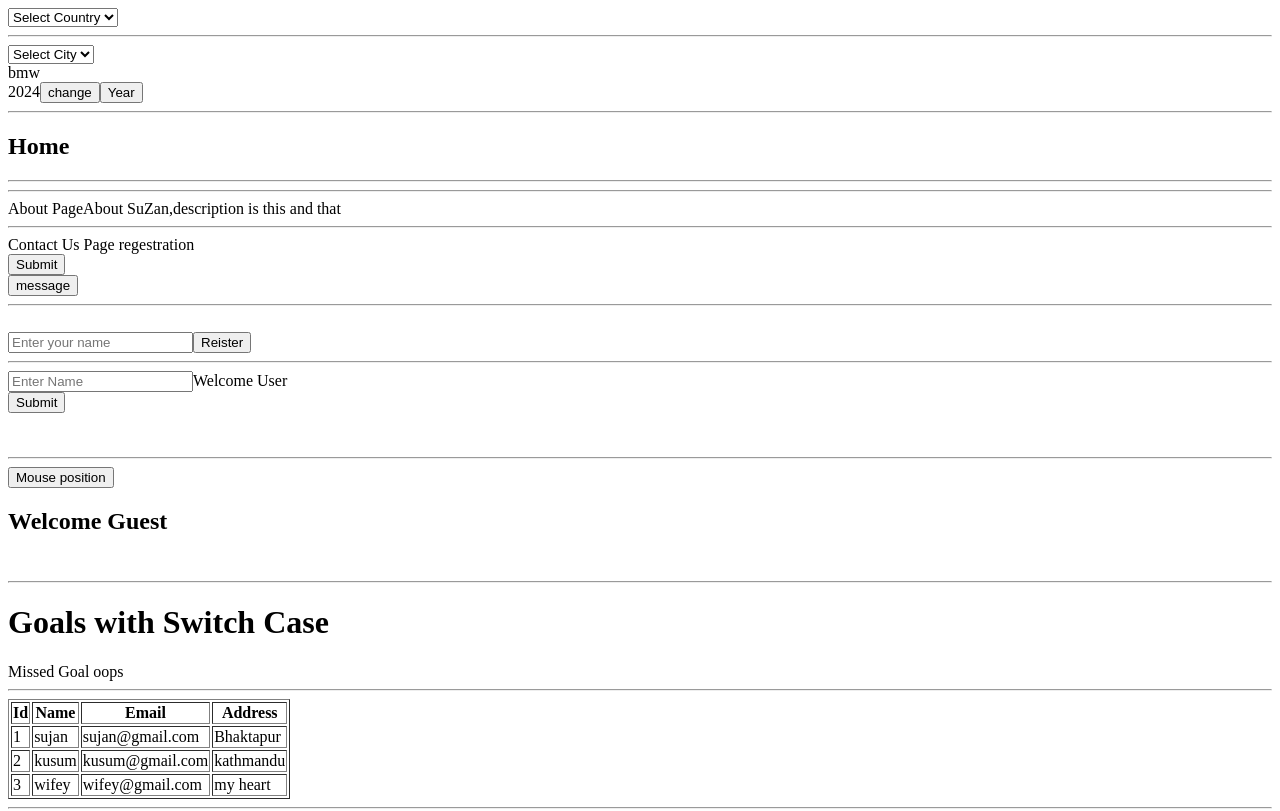
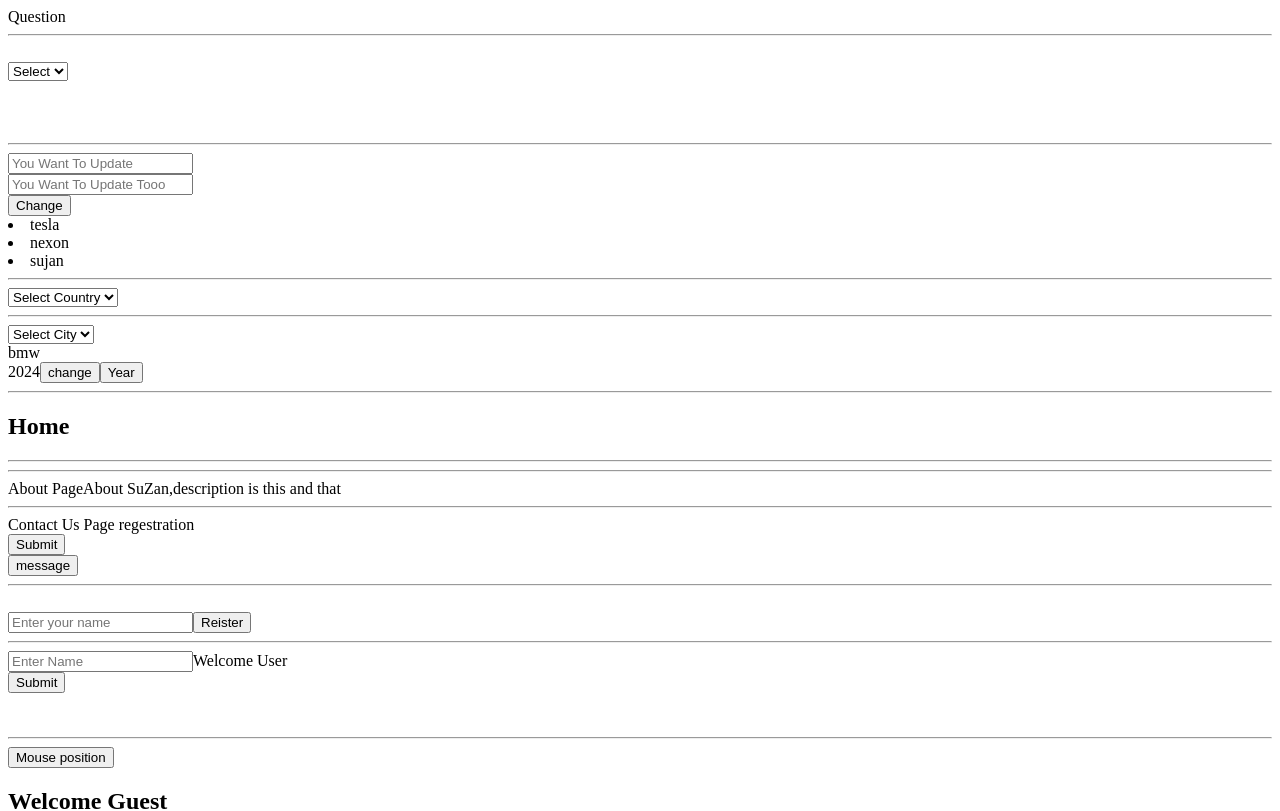
Before and after one commit to ST079/react, a React (Vite) app in the folder blogApp/: page / in a window 1280 px wide. Shown: the top 811 px of the page. Built offline with nearby package versions, Linux system fonts and the light colour scheme.

Commit message:
ques one updated

```diff
--- /dev/null
+++ b/blogApp/Questions/Question1_1.jsx
@@ -0,0 +1,70 @@
+import { useState } from "react";
+
+const Question1_1 = () => {
+  const countries = [
+    {
+      name: "Nepal",
+      cities: ["BKT", "KTM", "PKR"],
+      img: "https://flagicons.lipis.dev/flags/4x3/np.svg",
+    },
+    {
+      name: "India",
+      cities: ["Mumbai", "Banglore"],
+      img: "https://flagicons.lipis.dev/flags/4x3/in.svg",
+    },
+    {
+      name: "China",
+      cities: ["Beijing", "Hongkong"],
+      img: "https://flagicons.lipis.dev/flags/4x3/cn.svg",
+    },
+  ];
+
+  const [country, setCountry] = useState("");
+  const [city, setCity] = useState("");
+
+  const cityFInder = (selected) => {
+    return countries.find((country) => country.name === selected).cities;
+  };
+
+  return (
+    <div>
+      Question
+      <hr />
+      <br />
+      <SelectComp data={countries} handelChange={setCountry} />
+      {country && (
+        <SelectComp data={cityFInder(country)} handelChange={setCity} />
+      )}
+    </div>
+  );
+};
+
+const SelectComp = ({ data, handelChange }) => {
+  return (
+    <>
+      {document.getElementById("select")?.value && (
+        <img
+          src={
+            data.find(
+              (country) =>
+                country.name === document.getElementById("select").value
+            )?.img
+          }
+        />
+      )}
+      <select onChange={(e) => handelChange(e.target.value)} id="select">
+        <option value="">Select</option>
+        {data?.length > 0 &&
+          data.map((items, index) => {
+            return (
+              <option key={index} value={items?.name || items}>
+                {items?.name || items}
+              </option>
+            );
+          })}
+      </select>
+    </>
+  );
+};
+
+export default Question1_1;
--- /dev/null
+++ b/blogApp/Questions/Question2.jsx
@@ -0,0 +1,31 @@
+import { useState } from "react";
+
+const Question2 = () => {
+  const [car, setCar] = useState(["tesla", "nexon", "sujan"]);
+  const updateName = () => {};
+
+  return (
+    <div>
+      <input
+        type="text"
+        placeholder="You Want To Update"
+        id="prev"
+      />
+      <br />
+      <input
+        type="text"
+        placeholder="You Want To Update Tooo"
+        id="to-update"
+      />
+      <br />
+      <button onClick={updateName}>Change</button>
+
+      {/* array elements */}
+      {car.map((data, index) => {
+        return <li key={index}>{data}</li>;
+      })}
+    </div>
+  );
+};
+
+export default Question2;
--- a/blogApp/src/App.jsx
+++ b/blogApp/src/App.jsx
@@ -8,6 +8,8 @@ import UserGeeting from "./pages/UserGeeting";
 import Colour from "./pages/Colour";
 import Object from "./pages/Object";
 import Question1 from "../Questions/Question1";
+import Question2 from "../Questions/Question2";
+import Question1_1 from "../Questions/Question1_1";
 
 const App = () => {
   const users = [
@@ -20,7 +22,14 @@ const App = () => {
   ];
   return (
     <>
-      <Question1/>
+      <Question1_1 />
+      <br />
+      <br />
+      <br />
+      <hr />
+      <Question2 />
+      <hr />
+      <Question1 />
       <Object />
       <hr />
       <Home />
```
Also changed, not shown: blogApp/.eslintrc.cjs.
